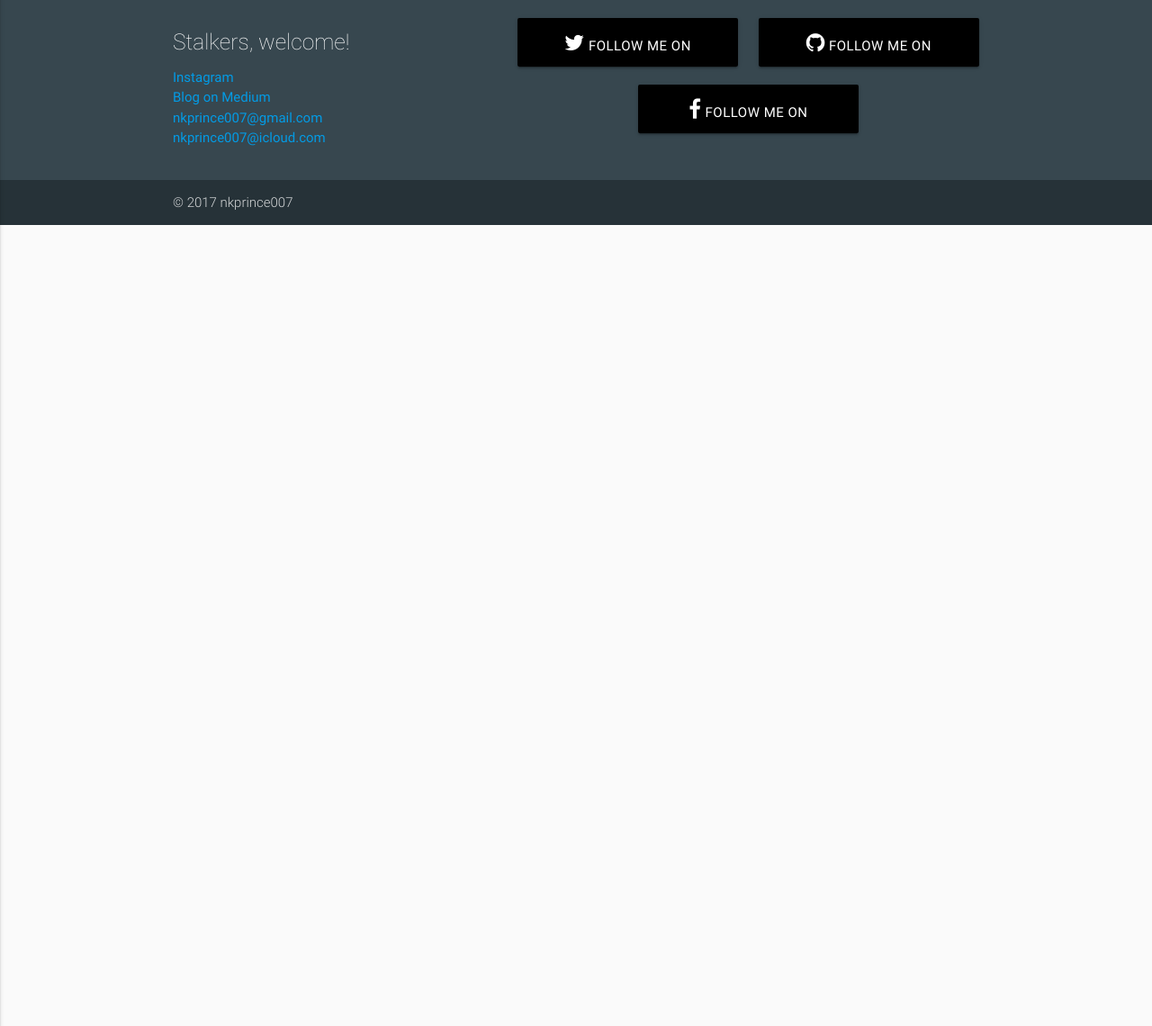
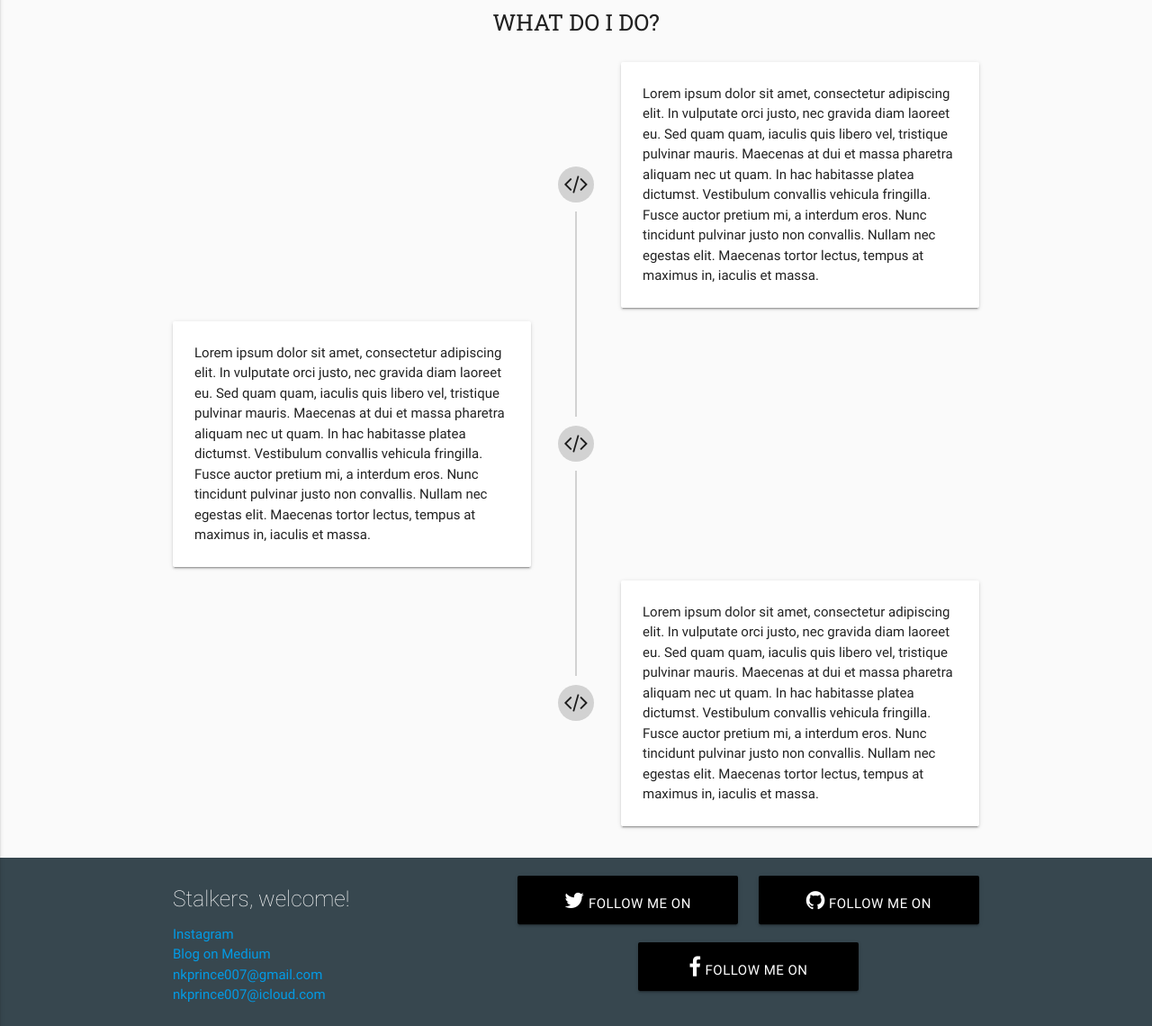
Before and after one commit to nkprince007/nkprince007.github.io-old, a Jekyll site: the page built from index.md, in a window 1280 px wide and 1400 px high, scrolled down 231 px. Shown: the part 260-1400 px from the top of the window at 90% size. Built offline with Jekyll 4.4.1, drawn with Linux system fonts in a browser that asks for light colours; nearby versions of some CDN libraries; before the commit the page ends 900 px from its top, so only the background shows below that.

Commit message:
Add layout for about section in home

```diff
--- a/_layouts/home.html
+++ b/_layouts/home.html
@@ -32,6 +32,52 @@
             </div>
         </div>
 
+        <div id="about" class="container">
+            <p class="title flow-text center">What do I do?</p>
+            <div class="line-component">
+                <div class="card">
+                    <div class="card-content">
+                        <p>Lorem ipsum dolor sit amet, consectetur adipiscing elit. In vulputate orci justo,
+                        nec gravida diam laoreet eu. Sed quam quam, iaculis quis libero vel, tristique
+                        pulvinar mauris. Maecenas at dui et massa pharetra aliquam nec ut quam. In hac
+                        habitasse platea dictumst. Vestibulum convallis vehicula fringilla.
+                        Fusce auctor pretium mi, a interdum eros. Nunc tincidunt pulvinar justo non
+                        convallis. Nullam nec egestas elit. Maecenas tortor lectus, tempus at maximus
+                        in, iaculis et massa.</p>
+                    </div>
+                </div>
+                <div class="badge"><i class="fa fa-code"></i></div>
+            </div>
+            <div class="line-component">
+                <div class="card">
+                    <div class="card-content">
+                        <p>Lorem ipsum dolor sit amet, consectetur adipiscing elit. In vulputate orci justo,
+                        nec gravida diam laoreet eu. Sed quam quam, iaculis quis libero vel, tristique
+                        pulvinar mauris. Maecenas at dui et massa pharetra aliquam nec ut quam. In hac
+                        habitasse platea dictumst. Vestibulum convallis vehicula fringilla.
+                        Fusce auctor pretium mi, a interdum eros. Nunc tincidunt pulvinar justo non
+                        convallis. Nullam nec egestas elit. Maecenas tortor lectus, tempus at maximus
+                        in, iaculis et massa.</p>
+                    </div>
+                </div>
+                <div class="badge"><i class="fa fa-code"></i></div>
+            </div>
+            <div class="line-component">
+                <div class="card">
+                    <div class="card-content">
+                        <p>Lorem ipsum dolor sit amet, consectetur adipiscing elit. In vulputate orci justo,
+                        nec gravida diam laoreet eu. Sed quam quam, iaculis quis libero vel, tristique
+                        pulvinar mauris. Maecenas at dui et massa pharetra aliquam nec ut quam. In hac
+                        habitasse platea dictumst. Vestibulum convallis vehicula fringilla.
+                        Fusce auctor pretium mi, a interdum eros. Nunc tincidunt pulvinar justo non
+                        convallis. Nullam nec egestas elit. Maecenas tortor lectus, tempus at maximus
+                        in, iaculis et massa.</p>
+                    </div>
+                </div>
+                <div class="badge"><i class="fa fa-code"></i></div>
+            </div>
+        </div>
+
     </div>
     <div id="test2" class="col s12">Test 2</div>
     <div id="test3" class="col s12">Test 3</div>
--- a/assets/css/index.scss
+++ b/assets/css/index.scss
@@ -124,6 +124,72 @@
   }
 }
 
+#about {
+  position: relative;
+
+  .title {
+    font-family: Roboto Slab, sans-serif;
+    text-transform: uppercase;
+  }
+
+  .line-component {
+    position: relative;
+
+    &:nth-child(even) .card {
+      margin-left: calc(50% + 50px);
+    }
+
+    &:nth-child(odd) .card {
+      margin-left: 0;
+    }
+
+    &:before, &:after {
+      display: block;
+      content: "";
+      width: 2px;
+      height: calc(50% - 30px);
+      position: absolute;
+      background: #d2d2d2;
+      left: calc(50% - 1px);
+      top: 0;
+    }
+
+    &:after {
+      height: calc(50% - 15px);
+      position: absolute;
+      top: calc(50% + 30px);
+    }
+
+    &:first-of-type::before,
+    &:last-child::after {
+        display: none !important;
+    }
+
+    .card {
+      position: relative;
+      width: calc(50% - 50px);
+    }
+
+    .badge {
+      display: block;
+      position: absolute;
+      width: 40px;
+      height: 40px;
+      background: #d2d2d2;
+      top: calc(50% - 20px);
+      right: calc(50% - 20px);
+      border-radius: 50%;
+      text-align: center;
+      cursor: default;
+
+      i {
+        font-size: 25px;
+        line-height: 40px;
+      }
+    }
+  }
+}
+
 @media only screen and (max-width: 760px) {
   #home {
     .welcome {
```
